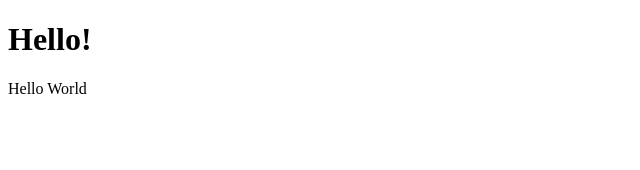
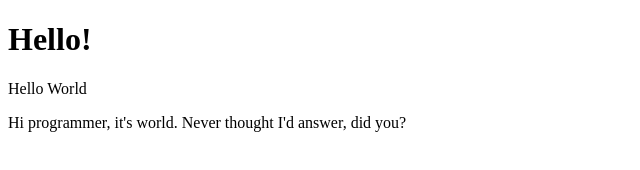
Before and after one commit to jruedas3/collab-test, a plain HTML site: page index.html in a window 1280 px wide. Shown: the whole page, without its empty margins (0-640 px from the left). Drawn offline with Linux system fonts and the light colour scheme.

Commit message:
Add funny to index.html

```diff
--- a/index.html
+++ b/index.html
@@ -6,5 +6,6 @@
 <body>
 <h1>Hello!</h1>
 <p>Hello World</p>
+<p>Hi programmer, it's world. Never thought I'd answer, did you?</p>
 </body>
 </html>
```
